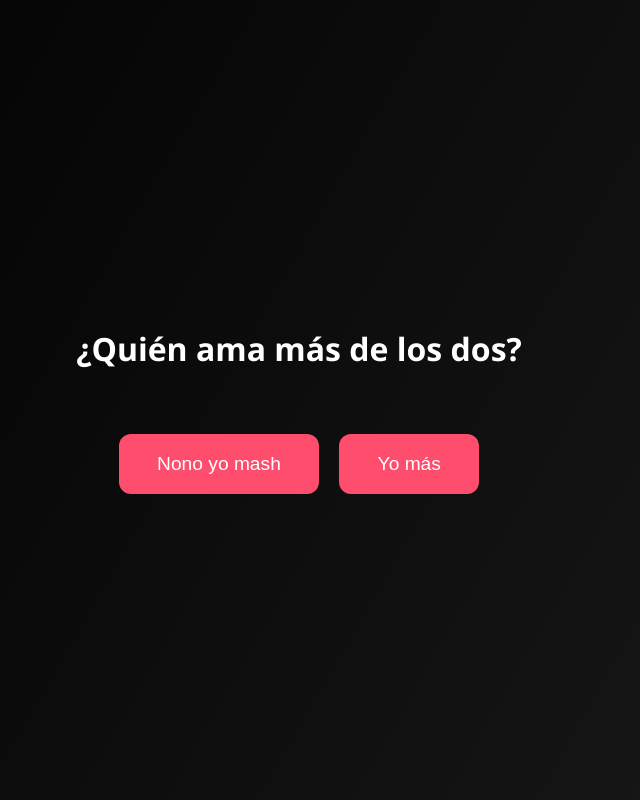
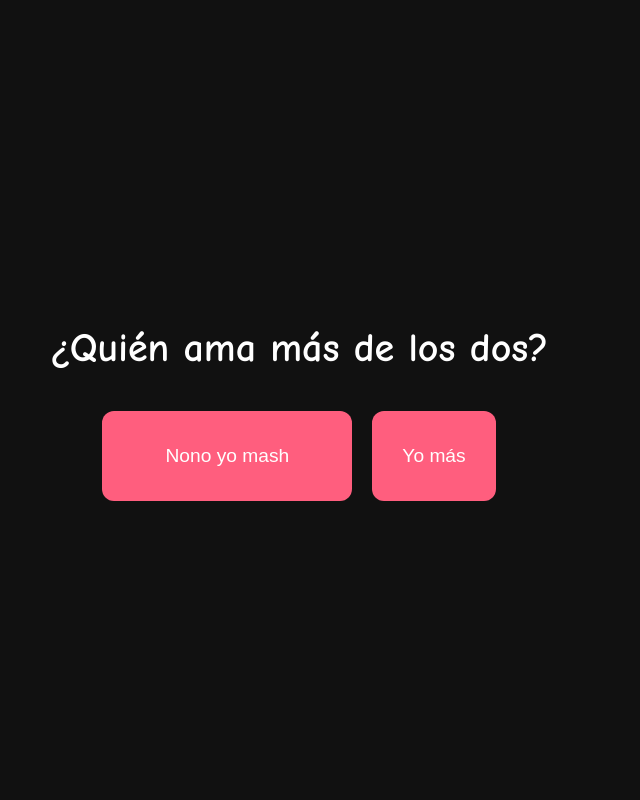
Before and after one commit to lyzkey/te-amo-sebas, a plain HTML site: page cuestionario/index.html in a window 1280 px wide. Both pictures are taken after a click on the button "Yo más". Shown: the whole page, without its empty margins (341-981 px from the left). Drawn offline with Linux system fonts and the light colour scheme.

Commit message:
Update index.html
Yo gano 😌

```diff
--- a/cuestionario/index.html
+++ b/cuestionario/index.html
@@ -1,79 +1,104 @@
 <!DOCTYPE html>
 <html lang="es">
 <head>
-  <meta charset="UTF-8" />
-  <meta name="viewport" content="width=device-width, initial-scale=1.0"/>
+  <meta charset="UTF-8">
   <title>¿Quién ama más?</title>
   <style>
     body {
-      margin: 0;
-      padding: 0;
-      background: linear-gradient(120deg, #000000, #1a1a1a);
+      background-color: #111;
       color: white;
-      font-family: 'Segoe UI', sans-serif;
+      font-family: 'Comic Sans MS', cursive;
       display: flex;
       flex-direction: column;
       align-items: center;
       justify-content: center;
       height: 100vh;
+      margin: 0;
       text-align: center;
+      overflow: hidden;
     }
 
     h1 {
-      font-size: 2em;
-      margin-bottom: 2em;
+      font-size: 2.5em;
+      margin-bottom: 40px;
     }
 
-    .buttons {
+    .botones {
+      position: relative;
       display: flex;
       gap: 20px;
       flex-wrap: wrap;
+      justify-content: center;
     }
 
     button {
-      background-color: #ff4d6d;
+      padding: 15px 30px;
+      font-size: 1.2em;
       border: none;
-      padding: 1em 2em;
       border-radius: 12px;
-      font-size: 1.2em;
+      background-color: #ff5e7e;
       color: white;
       cursor: pointer;
-      transition: transform 0.2s ease;
+      transition: all 0.4s ease;
+      z-index: 1;
     }
 
-    button:hover {
-      transform: scale(1.1);
+    #btnTu {
+      position: relative;
+      z-index: 2;
+    }
+
+    #btnYo {
+      position: relative;
+      z-index: 1;
     }
   </style>
 </head>
 <body>
 
   <h1>¿Quién ama más de los dos?</h1>
-  <div class="buttons">
-    <button id="tuMasBtn">Tu más</button>
-    <button id="yoMasBtn">Yo más</button>
+
+  <div class="botones">
+    <button id="btnTu">Tu más</button>
+    <button id="btnYo">Yo más</button>
   </div>
 
   <script>
-    const tuMasBtn = document.getElementById("tuMasBtn");
-    const yoMasBtn = document.getElementById("yoMasBtn");
+    const btnTu = document.getElementById('btnTu');
+    const btnYo = document.getElementById('btnYo');
 
     const frases = [
       "Nono yo mash",
       "yo mucho máss",
       "yo mucho mucho mass",
-      "MUSCHISISISISIMO más :b",
-      "yo más q tú",
-      "más que infinito",
-      "yo el triple mash 😤",
-      "yo y punto final"
+      "MUSCHISISISISIMO más :b"
     ];
 
     let index = 0;
+    let width = 150;
+    let height = 60;
 
-    yoMasBtn.addEventListener("click", () => {
-      tuMasBtn.textContent = frases[index];
-      index = (index + 1) % frases.length;
+    btnYo.addEventListener('click', () => {
+      if (index < frases.length) {
+        btnTu.textContent = frases[index];
+        width += 100;
+        height += 30;
+        btnTu.style.width = width + 'px';
+        btnTu.style.height = height + 'px';
+        btnTu.style.fontSize = (1.2 + index * 0.3) + 'em';
+        index++;
+      } else {
+        // Que se vuelva ENORME para tapar al otro botón
+        btnTu.textContent = "YA GANÉ";
+        btnTu.style.width = '100vw';
+        btnTu.style.height = '100vh';
+        btnTu.style.fontSize = '3em';
+        btnTu.style.position = 'absolute';
+        btnTu.style.top = '0';
+        btnTu.style.left = '0';
+        btnTu.style.borderRadius = '0';
+        btnTu.style.zIndex = '999';
+      }
     });
   </script>
 
```
